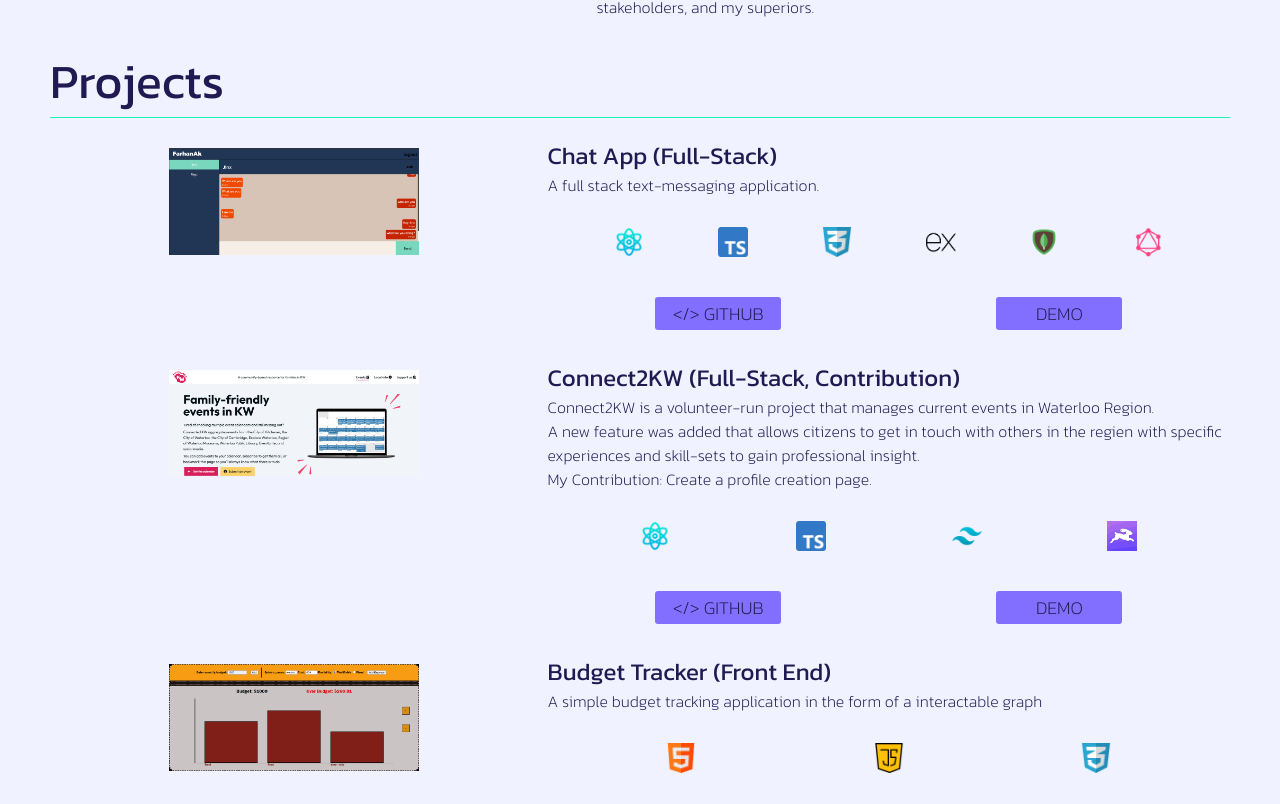
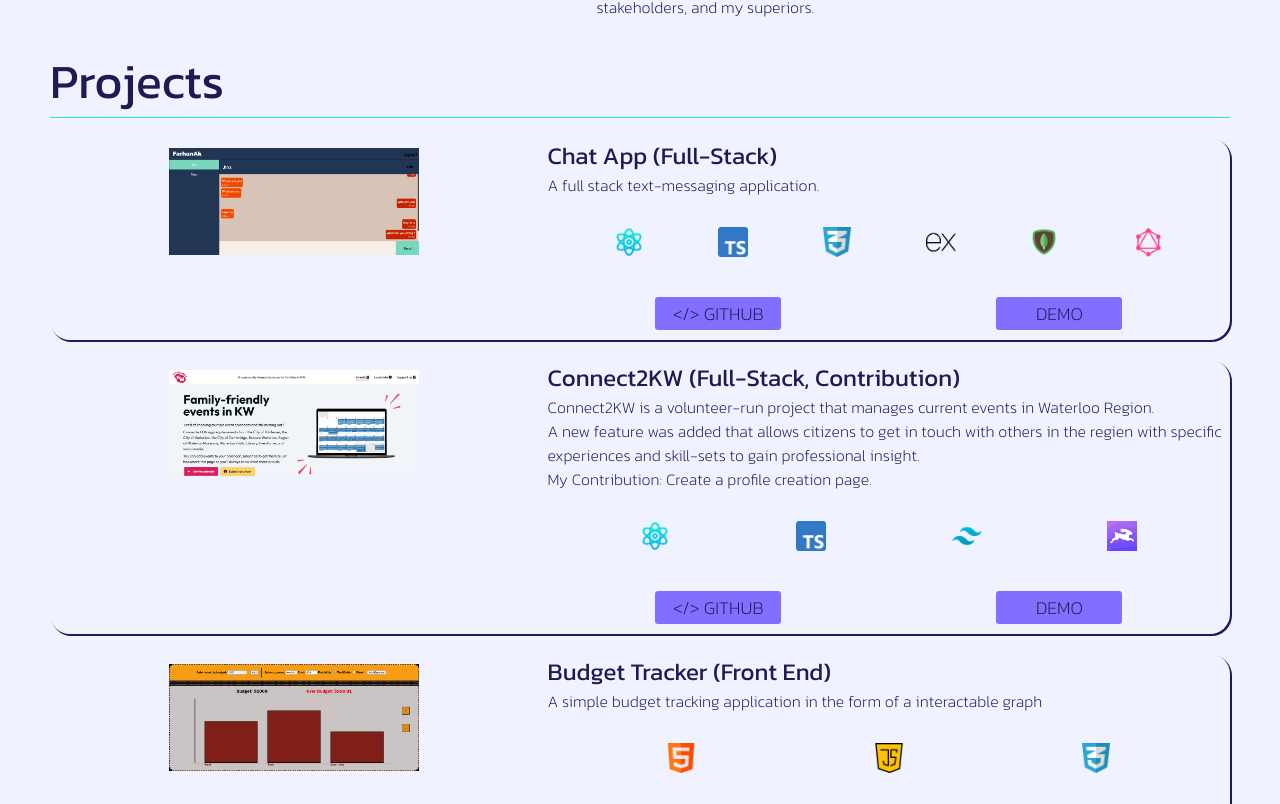
Before and after one commit to FarhanAk98/Portfolio, a React (Vite) app: page / in a window 1280 px wide. Shown: the part 1796-2600 px from the top of the page. Built offline with nearby package versions, Linux system fonts and the light colour scheme.

Commit message:
UI Improvement

```diff
--- a/src/App.jsx
+++ b/src/App.jsx
@@ -15,7 +15,7 @@ function App() {
                 <Link to="skills" smooth={true} duration={500} >Skills</Link>
                 <Link to="work" smooth={true} duration={600} >Work</Link>
                 <Link to="projects" smooth={true} duration={700} >Projects</Link>
-                <Link to="contact" smooth={true} duration={800} >Contact me</Link>
+                <Link to="contact" smooth={true} duration={900} >Contact me</Link>
             </nav>
         </div>
         <main>
--- a/src/Projects.css
+++ b/src/Projects.css
@@ -9,6 +9,8 @@
 .project{
     gap: 10px;
     margin-bottom: 20px;
+    border-radius: 20px;
+    box-shadow: 1.5px 1.5px 0px 0.5px var(--color-four);
 }
 
 .project h2{
```
